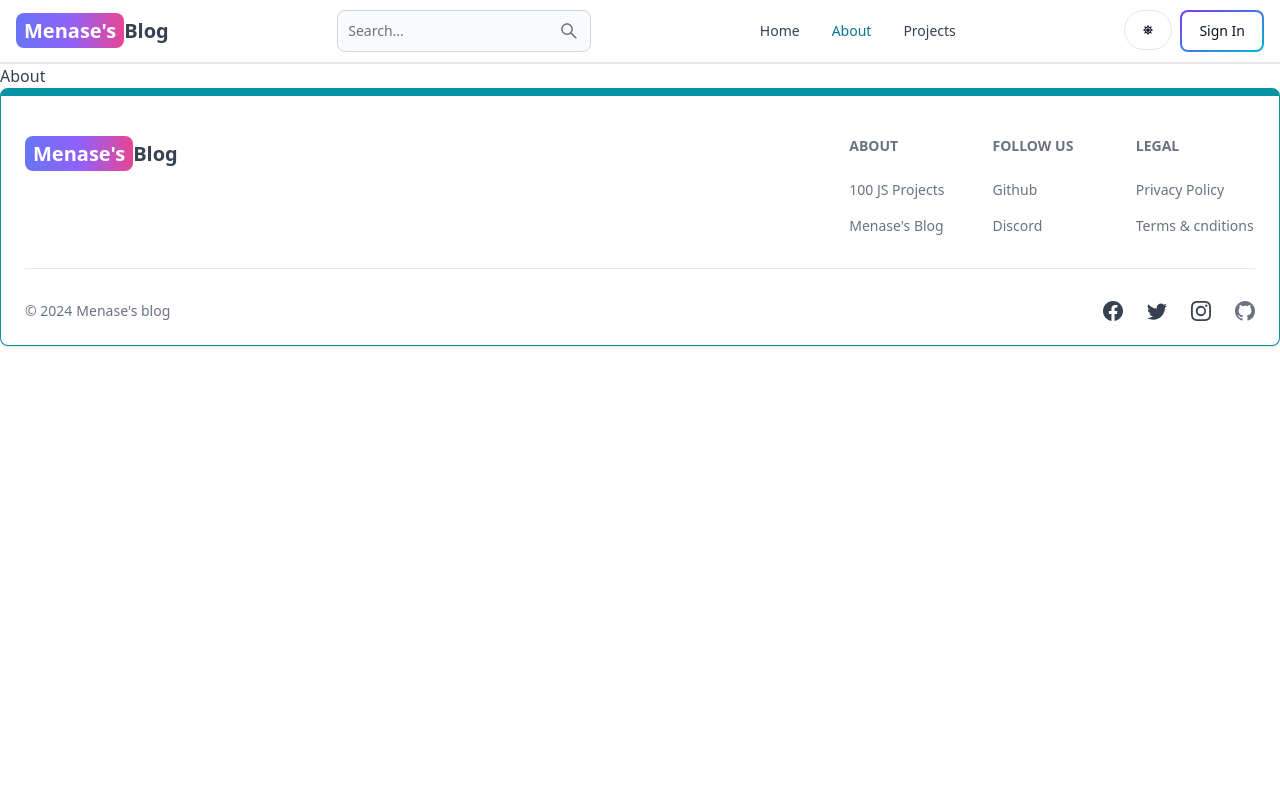
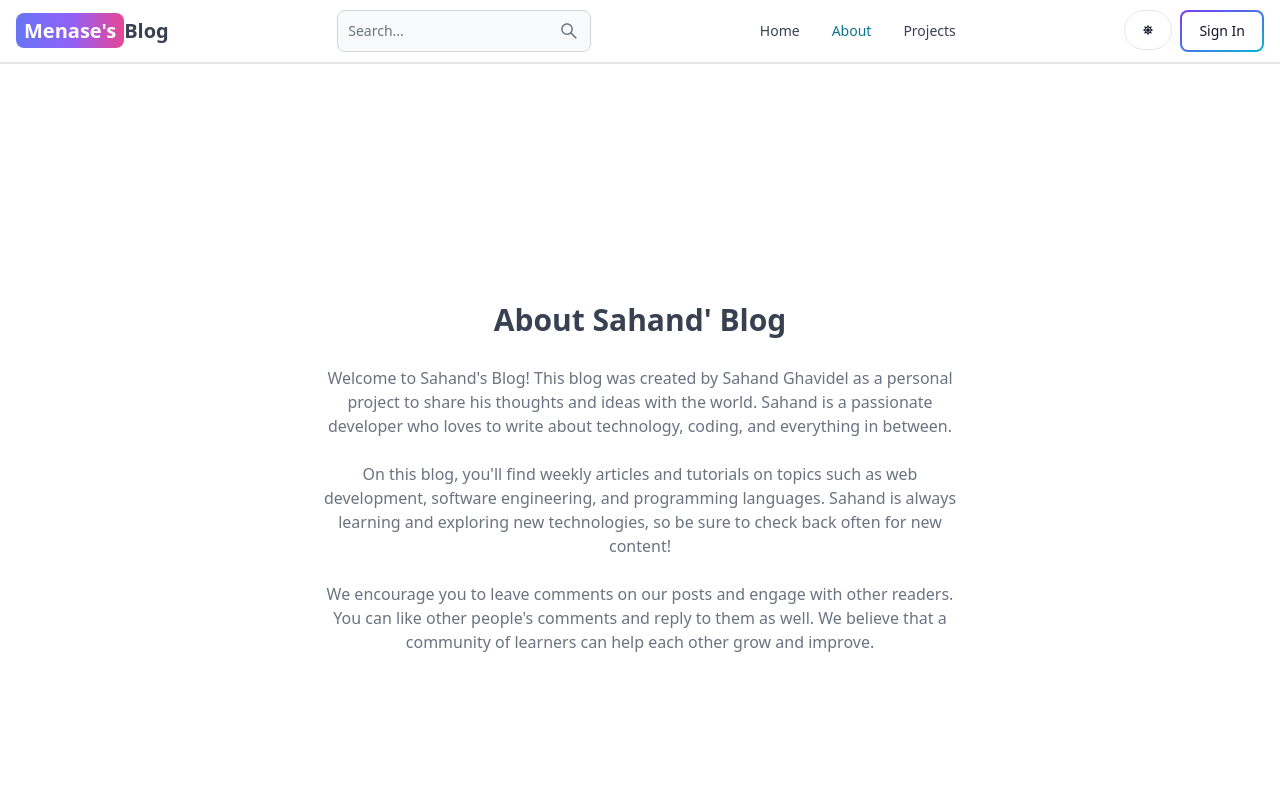
Before and after one commit to menase7/MERN-Blog-TailwindCss, a React (Vite) app in the folder client/: page /about in a window 1280 px wide. Shown: the top 800 px of the page. Built offline with nearby package versions, Linux system fonts and the light colour scheme; no server answers.

Commit message:
about and project pages are completed

```diff
--- a/client/src/pages/About.jsx
+++ b/client/src/pages/About.jsx
@@ -1,9 +1,35 @@
-import React from 'react'
+export default function About() {
+  return (
+    <div className='min-h-screen flex items-center justify-center'>
+      <div className='max-w-2xl mx-auto p-3 text-center'>
+        <div>
+          <h1 className='text-3xl font font-semibold text-center my-7'>
+            About Sahand' Blog
+          </h1>
+          <div className='text-md text-gray-500 flex flex-col gap-6'>
+            <p>
+              Welcome to Sahand's Blog! This blog was created by Sahand Ghavidel
+              as a personal project to share his thoughts and ideas with the
+              world. Sahand is a passionate developer who loves to write about
+              technology, coding, and everything in between.
+            </p>
 
-const About = () => {
-  return (
-    <div>About</div>
-  )
+            <p>
+              On this blog, you'll find weekly articles and tutorials on topics
+              such as web development, software engineering, and programming
+              languages. Sahand is always learning and exploring new
+              technologies, so be sure to check back often for new content!
+            </p>
+
+            <p>
+              We encourage you to leave comments on our posts and engage with
+              other readers. You can like other people's comments and reply to
+              them as well. We believe that a community of learners can help
+              each other grow and improve.
+            </p>
+          </div>
+        </div>
+      </div>
+    </div>
+  );
 }
-
-export default About
--- a/client/src/pages/Projects.jsx
+++ b/client/src/pages/Projects.jsx
@@ -1,9 +1,11 @@
-import React from 'react'
+import CallToAction from "../Components/CallToAction";
 
-function Projects() {
+export default function Projects() {
   return (
-    <div>Projects</div>
+    <div className='min-h-screen max-w-2xl mx-auto flex justify-center items-center flex-col gap-6 p-3'>
+      <h1 className='text-3xl font-semibold'>Pojects</h1>
+      <p className='text-md text-gray-500'>Build fun and engaging projects while learning HTML, CSS, and JavaScript!</p>
+      <CallToAction />
+    </div>
   )
 }
-
-export default Projects
```
